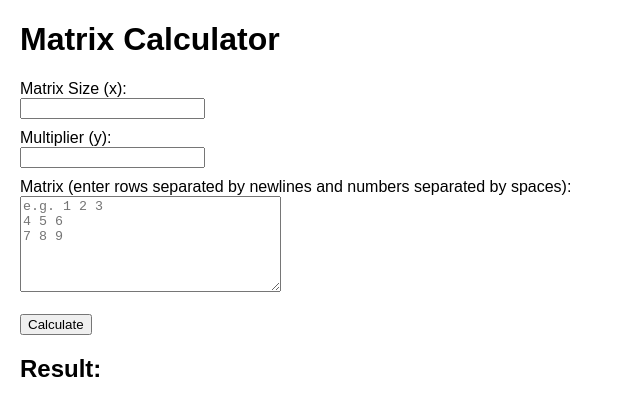
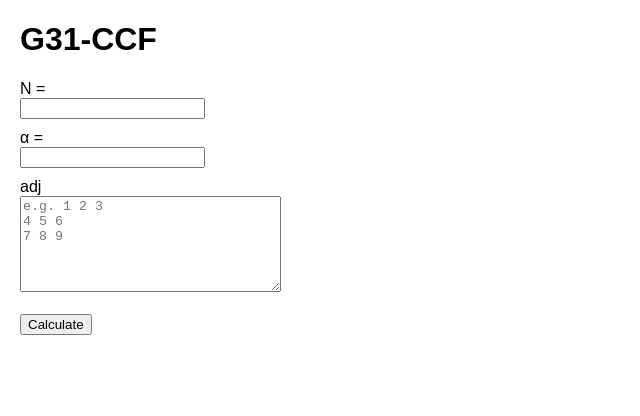
Before and after one commit to g0del-esch3r-bach/graphen-funktionen, a website: page index.html in a window 1280 px wide. Shown: the whole page, without its empty margins (0-640 px from the left). Drawn offline with Linux system fonts and the light colour scheme.

Commit message:
make html real

```diff
--- a/index.html
+++ b/index.html
@@ -2,7 +2,7 @@
 <html>
 <head>
   <meta charset="UTF-8">
-  <title>Matrix Calculator</title>
+  <title>G31-CCF</title>
   <style>
     body {
       font-family: Arial, sans-serif;
@@ -18,16 +18,16 @@
   </style>
 </head>
 <body>
-  <h1>Matrix Calculator</h1>
+  <h1>G31-CCF</h1>
   <form id="calcForm">
-    <label for="xInput">Matrix Size (x):</label>
+    <label for="xInput">N =</label>
     <input type="number" id="xInput" name="x" min="1" required>
 
-    <label for="yInput">Multiplier (y):</label>
+    <label for="yInput">α =</label>
     <input type="number" id="yInput" name="y" required>
 
     <label for="matrixInput">
-      Matrix (enter rows separated by newlines and numbers separated by spaces):
+      adj
     </label>
     <textarea id="matrixInput" name="matrix" rows="6" cols="30" placeholder="e.g. 1 2 3&#10;4 5 6&#10;7 8 9" required></textarea>
 
@@ -35,7 +35,7 @@
     <button type="button" onclick="submitForm()">Calculate</button>
   </form>
 
-  <h2>Result: <span id="result"></span></h2>
+  <h2><span id="result"></span></h2>
 
   <script>
     function submitForm() {
```
Also changed, not shown: 1 other file.
